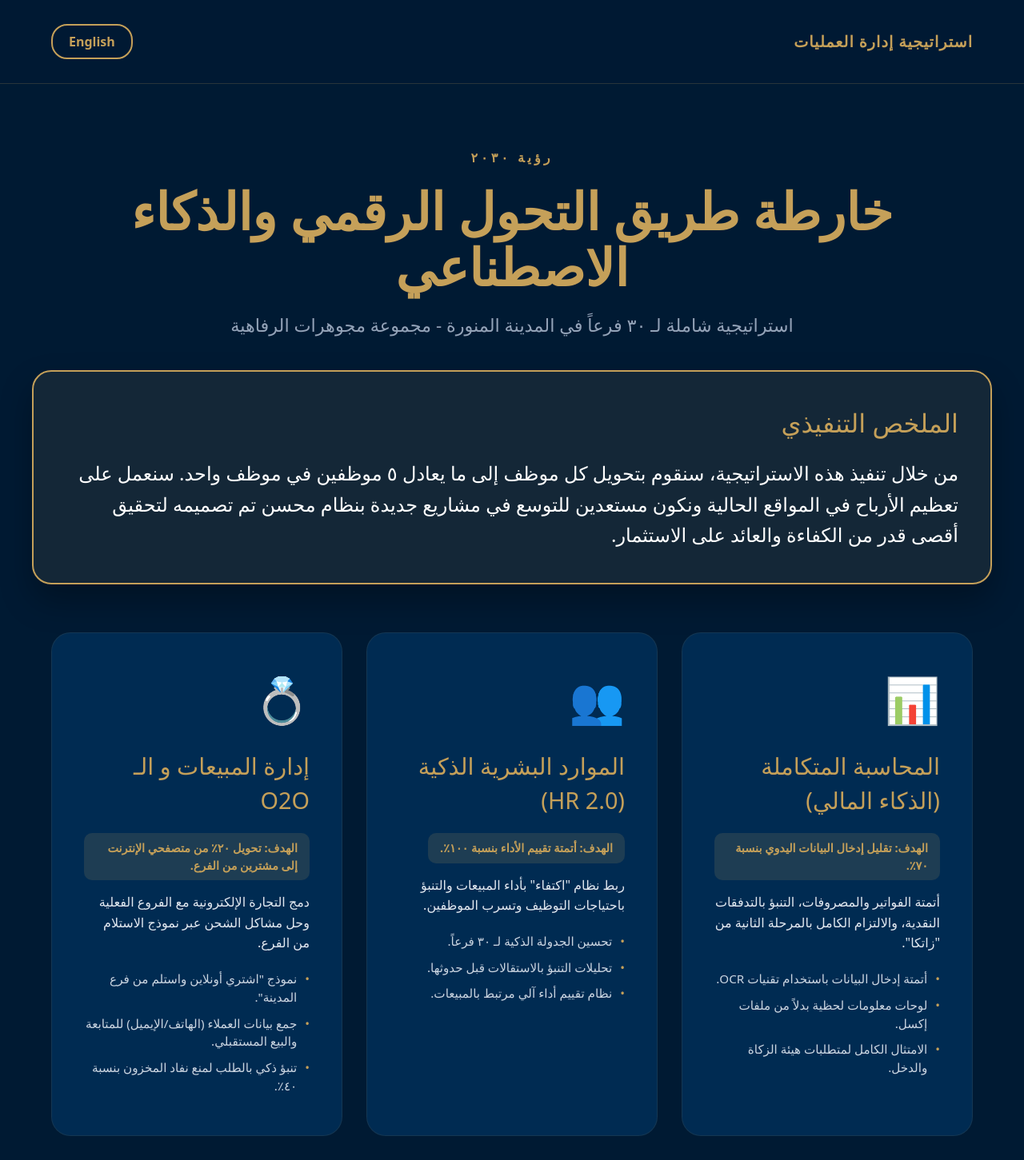
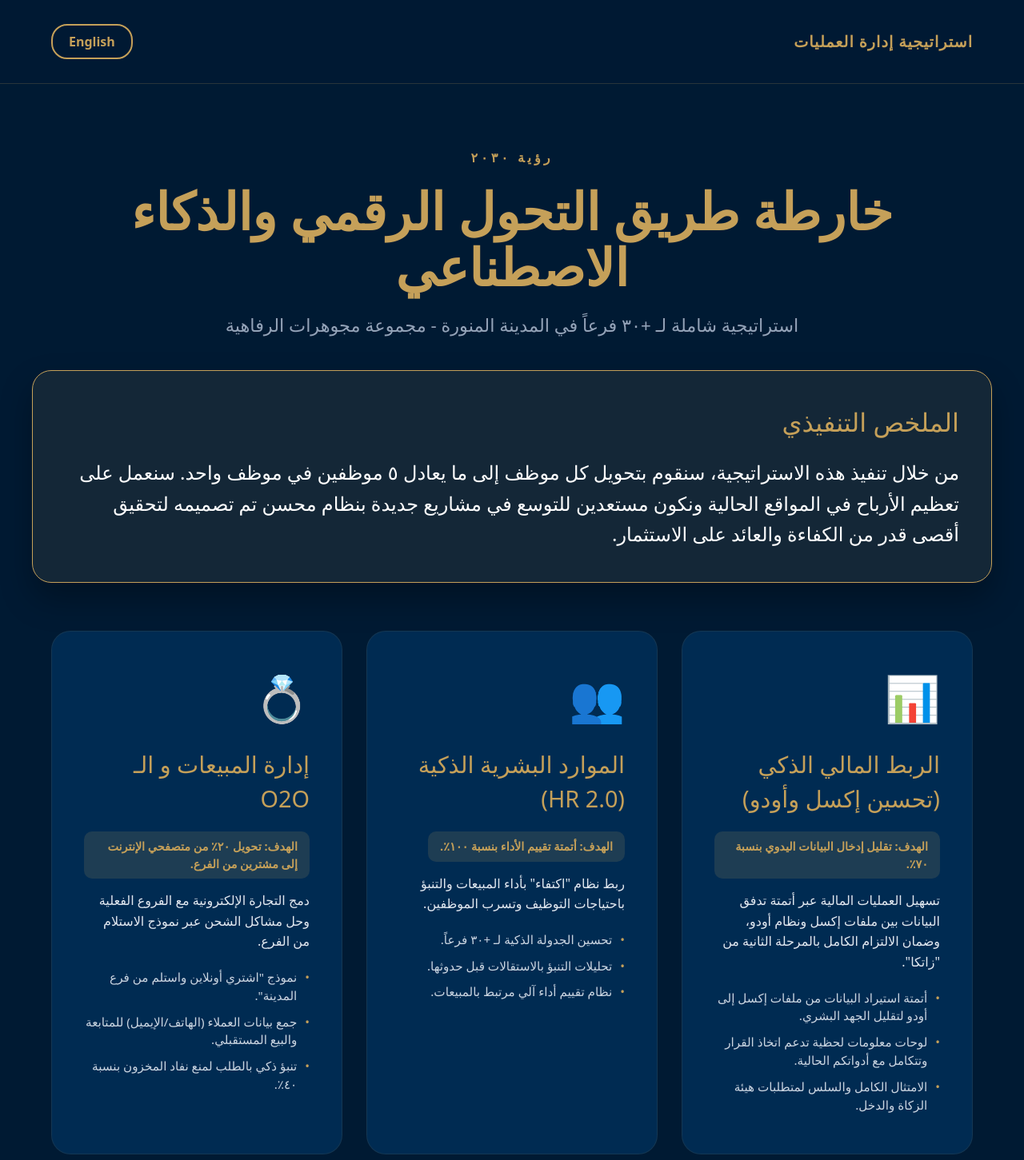
Before and after one commit to RematNOC/madinah-executive-dashboard, a Next.js app: page / in a window 1280 px wide. Shown: the top 1451 px of the page at 80% size. Built offline with nearby package versions, Linux system fonts and the light colour scheme.

Commit message:
Strategic Pivot: Transition to 30+ stores, Excel augmentation, and expanded future horizons

```diff
--- a/src/app/page.tsx
+++ b/src/app/page.tsx
@@ -10,17 +10,17 @@ const content = {
     summaryTitle: 'الملخص التنفيذي',
     summaryText: 'من خلال تنفيذ هذه الاستراتيجية، سنقوم بتحويل كل موظف إلى ما يعادل ٥ موظفين في موظف واحد. سنعمل على تعظيم الأرباح في المواقع الحالية ونكون مستعدين للتوسع في مشاريع جديدة بنظام محسن تم تصميمه لتحقيق أقصى قدر من الكفاءة والعائد على الاستثمار.',
     title: 'خارطة طريق التحول الرقمي والذكاء الاصطناعي',
-    subtitle: 'استراتيجية شاملة لـ ٣٠ فرعاً في المدينة المنورة - مجموعة مجوهرات الرفاهية',
+    subtitle: 'استراتيجية شاملة لـ +٣٠ فرعاً في المدينة المنورة - مجموعة مجوهرات الرفاهية',
     pillars: [
       {
         id: 1,
-        title: 'المحاسبة المتكاملة (الذكاء المالي)',
-        desc: 'أتمتة الفواتير والمصروفات، التنبؤ بالتدفقات النقدية، والالتزام الكامل بالمرحلة الثانية من "زاتكا".',
+        title: 'الربط المالي الذكي (تحسين إكسل وأودو)',
+        desc: 'تسهيل العمليات المالية عبر أتمتة تدفق البيانات بين ملفات إكسل ونظام أودو، وضمان الالتزام الكامل بالمرحلة الثانية من "زاتكا".',
         target: 'الهدف: تقليل إدخال البيانات اليدوي بنسبة ٧٠٪.',
         details: [
-          'أتمتة إدخال البيانات باستخدام تقنيات OCR.',
-          'لوحات معلومات لحظية بدلاً من ملفات إكسل.',
-          'الامتثال الكامل لمتطلبات هيئة الزكاة والدخل.'
+          'أتمتة استيراد البيانات من ملفات إكسل إلى أودو لتقليل الجهد البشري.',
+          'لوحات معلومات لحظية تدعم اتخاذ القرار وتتكامل مع أدواتكم الحالية.',
+          'الامتثال الكامل والسلس لمتطلبات هيئة الزكاة والدخل.'
         ],
         icon: '📊'
       },
@@ -30,7 +30,7 @@ const content = {
         desc: 'ربط نظام "اكتفاء" بأداء المبيعات والتنبؤ باحتياجات التوظيف وتسرب الموظفين.',
         target: 'الهدف: أتمتة تقييم الأداء بنسبة ١٠٠٪.',
         details: [
-          'تحسين الجدولة الذكية لـ ٣٠ فرعاً.',
+          'تحسين الجدولة الذكية لـ +٣٠ فرعاً.',
           'تحليلات التنبؤ بالاستقالات قبل حدوثها.',
           'نظام تقييم أداء آلي مرتبط بالمبيعات.'
         ],
@@ -91,7 +91,7 @@ const content = {
       { title: 'الحوافز المرتبطة بالأداء', desc: 'ربط المكافآت الشهرية بإكمال المهام وتحديث البيانات في النظام.' }
     ],
     expansionTitle: 'جاهزية التوسع المستقبلي',
-    expansionText: 'هذا النظام مصمم ليكون "البنية التحتية الأساسية" لنمو المجموعة. بعد نجاح نموذج المجوهرات، يمكن تعميم هذا النظام فوراً على قطاعات المقاهي، المطاعم، والفنادق التابعة للمجموعة لضمان وحدة الإدارة وجودة الأداء.',
+    expansionText: 'هذا النظام مصمم ليكون "البنية التحتية الأساسية" لنمو المجموعة. بعد نجاح نموذج المجوهرات، يمكن تعميم هذا النظام فوراً على قطاعات المقاهي، المطاعم، الفنادق، و"the concept" التابعة للمجموعة لضمان وحدة الإدارة وجودة الأداء.',
     timeline: [
       { phase: 'المرحلة ١', task: 'التأسيس وربط الأنظمة (ZATCA)', date: 'الشهر ١' },
       { phase: 'المرحلة ٢', task: 'تفعيل الذكاء المالي والأتمتة', date: 'الشهر ٢-٣' },
@@ -112,13 +112,13 @@ const content = {
     pillars: [
       {
         id: 1,
-        title: 'Integrated AI Accounting',
-        desc: 'Automating invoices, predicting cash flow, and full ZATCA Phase 2 compliance.',
+        title: 'Smart Financial Link (Excel & Odoo)',
+        desc: 'Streamlining financial operations by automating data flow between Excel and Odoo, ensuring full ZATCA Phase 2 compliance.',
         target: 'Target: 70% reduction in manual data entry.',
         details: [
-          'Automated data ingestion via OCR technology.',
-          'Real-time dashboards replacing Excel files.',
-          'Full compliance with Zakat & Tax Authority.'
+          'Automate data import from Excel to Odoo to reduce manual labor.',
+          'Real-time dashboards that augment your current tools for better decision making.',
+          'Seamless transition and full compliance with Zakat & Tax Authority.'
         ],
         icon: '📊'
       },
@@ -128,7 +128,7 @@ const content = {
         desc: 'Linking Ektefa HRMS to sales performance and predicting staff attrition.',
         target: 'Target: 100% automated performance scoring.',
         details: [
-          'Optimized scheduling for 30 locations.',
+          'Optimized scheduling for 30+ locations.',
           'Predictive analytics for staff retention.',
           'Performance scoring tied to real revenue.'
         ],
@@ -174,7 +174,7 @@ const content = {
         id: 6,
         title: 'Unified Task Management',
         desc: 'Replacing WhatsApp chaos with structured, trackable task engines.',
-        target: 'Target: 0% task loss across 30 stores.',
+        target: 'Target: 0% task loss across 30+ stores.',
         details: [
           'Automated Morning Briefs for managers.',
           'Daily task tracking & audit trails.',
@@ -185,11 +185,11 @@ const content = {
     ],
     governanceTitle: 'Change Management & Adoption',
     governanceItems: [
-      { title: 'System as the Truth', desc: 'Odoo becomes the single source of truth for all operational decisions.' },
+      { title: 'Augmented Workflow', desc: 'Focusing on making existing Excel workflows faster and safer rather than a forced replacement.' },
       { title: 'Incentive Alignment', desc: 'Staff bonuses linked directly to system task completion and data accuracy.' }
     ],
     expansionTitle: 'Future Expansion Readiness',
-    expansionText: 'This system is built as the "Core Infrastructure" for group growth. Once the Jewelry model is proven, it can be instantly replicated across the Cafe, Restaurant, and Hotel verticals to ensure unified management and ROI.',
+    expansionText: 'This system is built as the "Core Infrastructure" for group growth. Once the Jewelry model is proven, it can be instantly replicated across the cafe, restaurant, hotel, and the concept sectors to ensure unified management and ROI.',
     timeline: [
       { phase: 'Phase 1', task: 'Foundation & ZATCA Integration', date: 'Month 1' },
       { phase: 'Phase 2', task: 'Financial AI & Automation', date: 'Month 2-3' },
@@ -231,7 +231,7 @@ export default function PresentationPage() {
     },
     summaryBox: {
       backgroundColor: 'rgba(197, 160, 89, 0.1)',
-      border: '2px solid #c5a059',
+      border: '1px solid #c5a059',
       borderRadius: '24px',
       padding: '40px',
       margin: '0 5% 60px',
@@ -400,7 +400,7 @@ export default function PresentationPage() {
       </div>
 
       <footer style={{textAlign: 'center', marginTop: '80px', color: '#64748b'}}>
-        &copy; 2026 REMAT STRATEGIC SOLUTIONS | MADINAH RETAIL GROUP | VERSION 2.5
+        &copy; 2026 REMAT STRATEGIC SOLUTIONS | MADINAH RETAIL GROUP | VERSION 2.8
       </footer>
     </div>
   );
```
